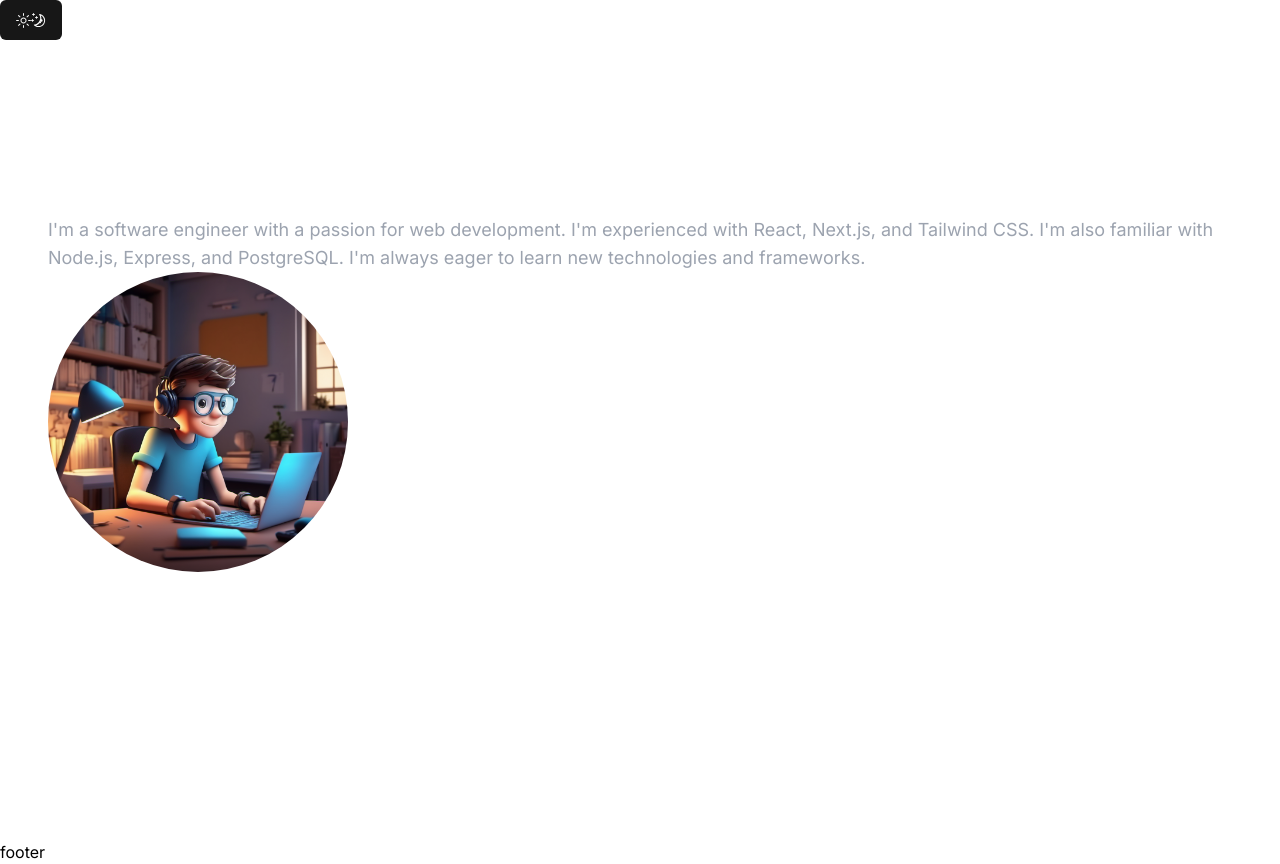
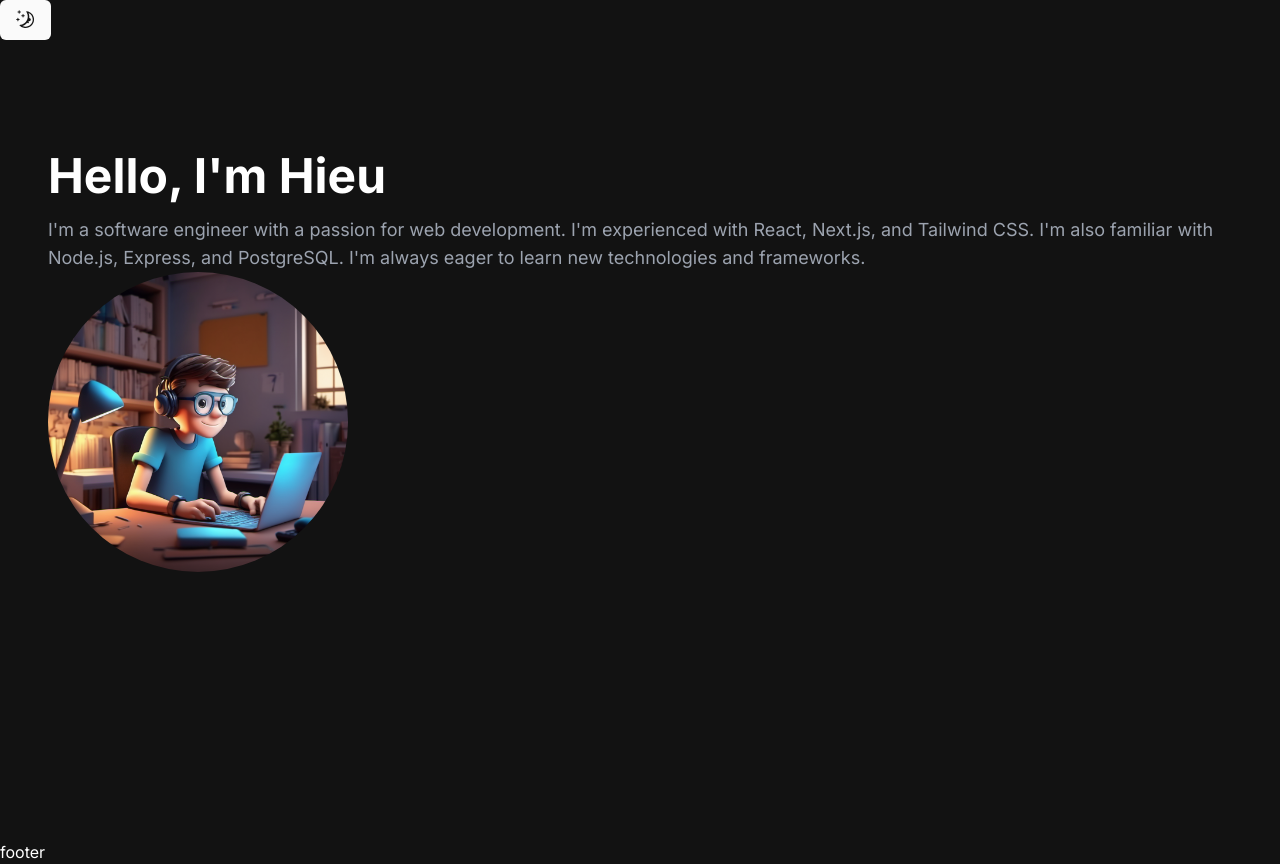
Before and after one commit to naslth/portfolio-naslth, a Next.js app: page / in a window 1280 px wide. Built offline with nearby package versions, Linux system fonts and the light colour scheme.

Commit message:
add dark mode

```diff
--- a/app/layout.tsx
+++ b/app/layout.tsx
@@ -18,9 +18,9 @@
   children: React.ReactNode;
 }>) {
   return (
-    <html lang='en'>
+    <html lang='en' suppressHydrationWarning>
       <body className={inter.className}>
-        <ThemeProvider defaultTheme='light'>
+        <ThemeProvider attribute='class' defaultTheme='dark'>
           <Header />
           {children}
           <Footer />
--- a/components/ThemeToggler.tsx
+++ b/components/ThemeToggler.tsx
@@ -6,11 +6,12 @@
 
 export function ThemeToggler() {
   const { theme, setTheme } = useTheme();
+  console.log(theme);
   return (
     <div>
-      <Button>
-        <SunIcon />
-        <MoonIcon />
+      <Button onClick={() => setTheme(theme === 'dark' ? 'light' : 'dark')}>
+        <SunIcon className='absolute h-[1.2rem] w-[1.2rem] rotate-0 scale-100 transition-all dark:-rotate-90 dark:scale-0' />
+        <MoonIcon className='h-[1.2rem] w-[1.2rem] rotate-90 scale-0 transition-all dark:rotate-0 dark:scale-100' />
       </Button>
     </div>
   );
```
Also changed, not shown: components/ThemeProvider.tsx (+2 -6 lines).
